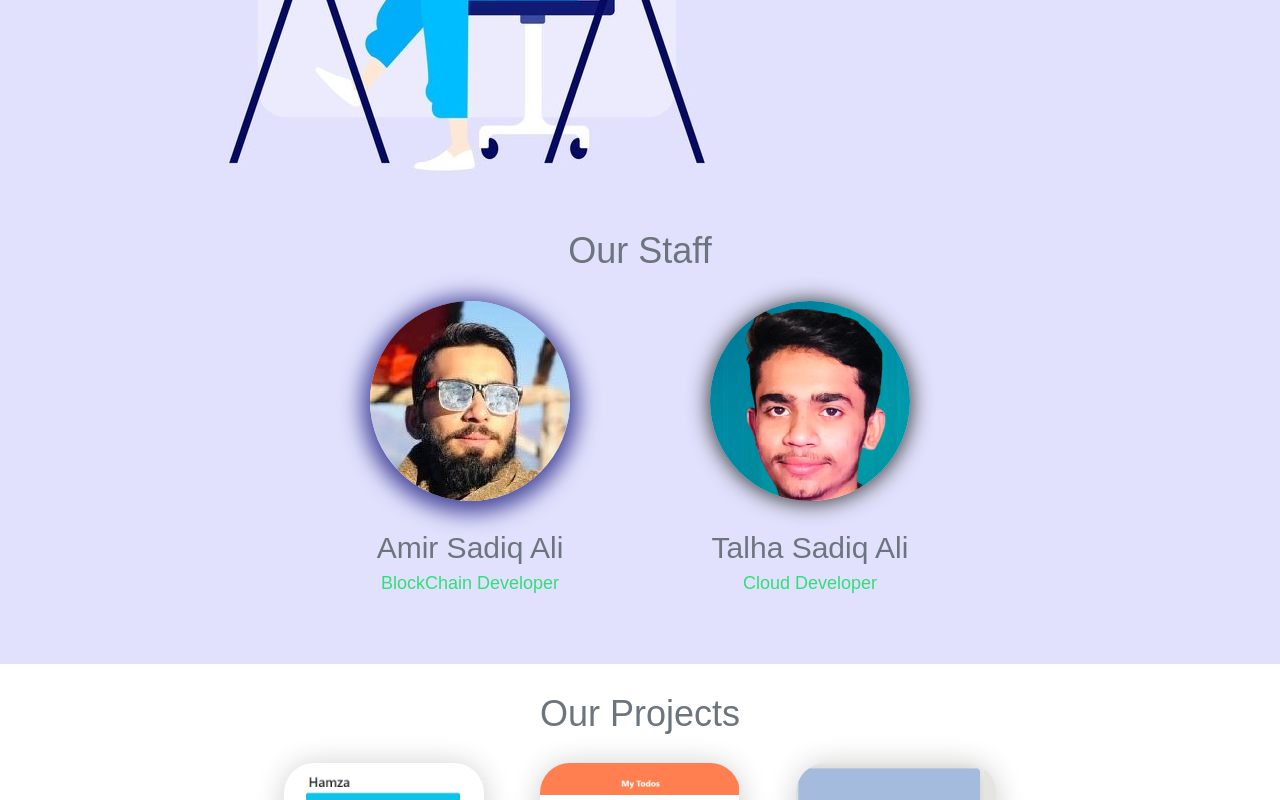
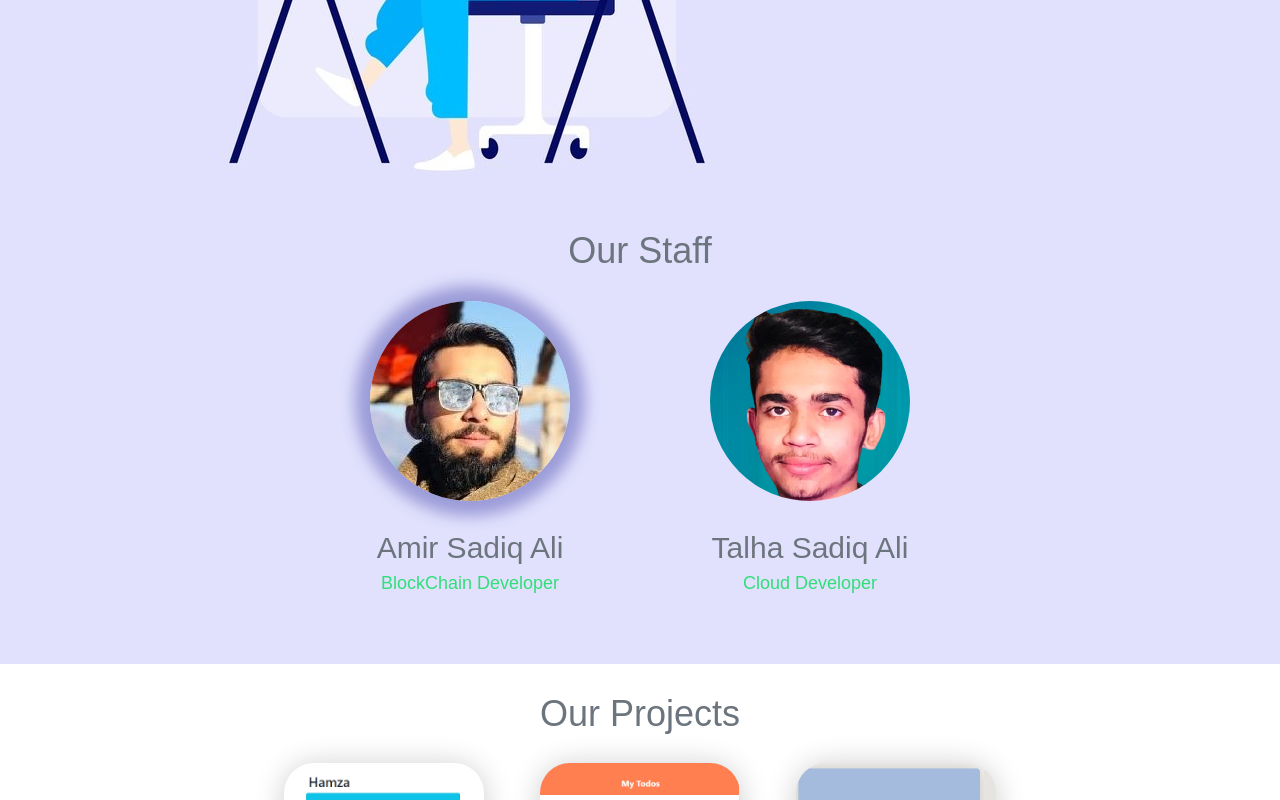
Before and after one commit to faiza203/Portfolio, a React (Create React App) app: page / in a window 1280 px wide. In both pictures the pointer is over the element 470 px from the left and 2097 px from the top of the page. Shown: the part 1697-2497 px from the top of the page. Built offline with nearby package versions, Linux system fonts and the light colour scheme; a web font is replaced by a local one.

Commit message:
Update staff.css

```diff
--- a/src/components/css/staff.css
+++ b/src/components/css/staff.css
@@ -18,13 +18,11 @@ p {
   background-repeat: no-repeat;
   border-radius: 50%;
   margin: 0 5em;
-  box-shadow: 0px 1px 21px 1px ;
 }
 
 #backgroundImgDivH:hover .backgroundImgDiv {
-  box-shadow: 0px 4px 21px 8px #49499b;
+  box-shadow: 0px 0px 15px 15px #9b9bd8;
 }
-
 
 .staffDetail {
   display: flex;
```
